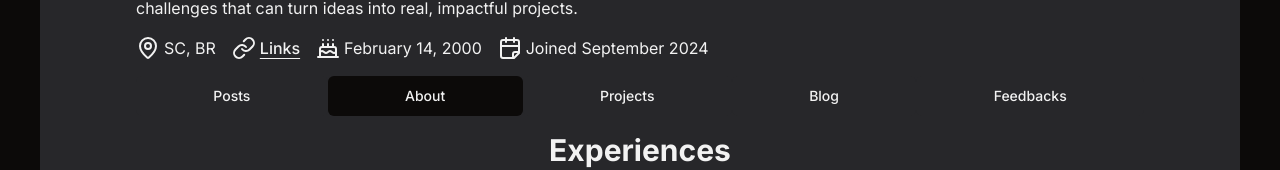
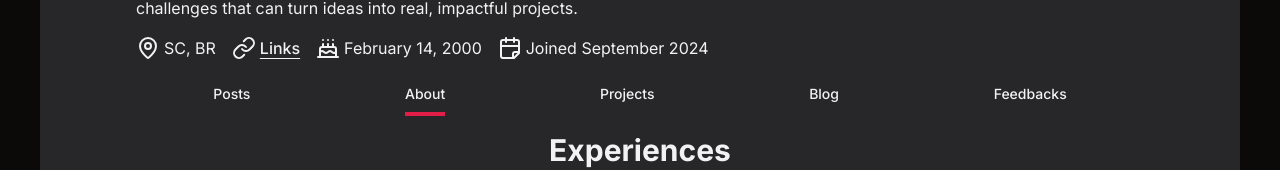
Before and after one commit to bretzke/my-website, a Next.js app: page /en/about in a window 1280 px wide. Shown: the part 584-754 px from the top of the page. Built offline with nearby package versions, Linux system fonts and the light colour scheme; no server answers; a web font is replaced by a local one.

Commit message:
Tab style changed

```diff
--- a/src/app/[locale]/about/page.tsx
+++ b/src/app/[locale]/about/page.tsx
@@ -7,9 +7,10 @@ import { companiesLogo, StaticPageProps } from "@/utils/constants";
 import Divider from "@/components/Divider";
 import { unstable_setRequestLocale } from "next-intl/server";
 import ListStacks from "./components/ListStacks";
-import { redirect } from "next/navigation";
 
-export const AboutPage = () => {
+export default function About({ params: { locale } }: StaticPageProps) {
+  unstable_setRequestLocale(locale);
+
   const translate = useTranslations("about");
 
   const convertTextToHTML = {
@@ -130,10 +131,4 @@ export const AboutPage = () => {
       />
     </section>
   );
-};
-
-export default function Page({ params: { locale } }: StaticPageProps) {
-  unstable_setRequestLocale(locale);
-
-  return <AboutPage />;
 }
--- a/src/app/[locale]/projects/page.tsx
+++ b/src/app/[locale]/projects/page.tsx
@@ -1,3 +1,6 @@
+import { projectsInfo, StaticPageProps } from "@/utils/constants";
+import { useTranslations } from "next-intl";
+import Link from "next/link";
 import { ReactNode } from "react";
 import {
   Card,
@@ -6,14 +9,13 @@ import {
   CardHeader,
   CardTitle,
 } from "@/components/ui/card";
-import { projectsInfo, StaticPageProps } from "@/utils/constants";
-import { useTranslations } from "next-intl";
 import Image from "next/image";
-import Link from "next/link";
 import { Button } from "@/components/ui/button";
 import { unstable_setRequestLocale } from "next-intl/server";
 
-export const ProjetcsPage = () => {
+export default function Projects({ params: { locale } }: StaticPageProps) {
+  unstable_setRequestLocale(locale);
+
   const translate = useTranslations("projects");
 
   const convertTextToHTML = {
@@ -78,10 +80,4 @@ export const ProjetcsPage = () => {
       ))}
     </section>
   );
-};
-
-export default function Projects({ params: { locale } }: StaticPageProps) {
-  unstable_setRequestLocale(locale);
-
-  return <ProjetcsPage />;
 }
--- a/src/app/[locale]/projetos/loading.tsx
+++ /dev/null
@@ -1,5 +0,0 @@
-import LoadingProjects from "../projects/loading";
-
-export default function Loading() {
-  return <LoadingProjects />;
-}
--- a/src/app/[locale]/projetos/page.tsx
+++ /dev/null
@@ -1,9 +0,0 @@
-import { StaticPageProps } from "@/utils/constants";
-import { unstable_setRequestLocale } from "next-intl/server";
-import { ProjetcsPage } from "../projects/page";
-
-export default function Page({ params: { locale } }: StaticPageProps) {
-  unstable_setRequestLocale(locale);
-
-  return <ProjetcsPage />;
-}
--- a/src/app/[locale]/sobre/loading.tsx
+++ /dev/null
@@ -1,5 +0,0 @@
-import LoadingAbout from "../about/loading";
-
-export default function Loading() {
-  return <LoadingAbout />;
-}
--- a/src/app/[locale]/sobre/page.tsx
+++ /dev/null
@@ -1,9 +0,0 @@
-import { unstable_setRequestLocale } from "next-intl/server";
-import { AboutPage } from "../about/page";
-import { StaticPageProps } from "@/utils/constants";
-
-export default function Page({ params: { locale } }: StaticPageProps) {
-  unstable_setRequestLocale(locale);
-
-  return <AboutPage />;
-}
--- a/src/components/LocaleSwitcher.tsx
+++ b/src/components/LocaleSwitcher.tsx
@@ -2,19 +2,25 @@ import { useLocale, useTranslations } from "next-intl";
 import { Button } from "./ui/button";
 import { useMemo } from "react";
 import Image from "next/image";
-import { usePathname } from "next/navigation";
+import { useParams, usePathname } from "next/navigation";
 import Link from "next/link";
+import prisma from "@/utils/db";
+import { routesPath } from "@/utils/path";
 
 export default function LocaleSwitcher() {
   const locale = useLocale();
+  const { post } = useParams();
   const nextLocale = useMemo(() => (locale === "pt" ? "en" : "pt"), [locale]);
   const translate = useTranslations("settingsModal");
   const currentPath = usePathname();
 
-  const redirectTo = useMemo(
-    () => currentPath.replace(`/${locale}`, `/${nextLocale}`),
-    [locale, nextLocale, currentPath]
-  );
+  const redirectTo = useMemo(() => {
+    if (post) {
+      return routesPath.blog(nextLocale);
+    }
+
+    return currentPath.replace(`/${locale}`, `/${nextLocale}`);
+  }, [locale, nextLocale, currentPath, post]);
 
   return (
     <div className="relative flex flex-col gap-1 items-center">
--- a/src/components/TabsApp.tsx
+++ b/src/components/TabsApp.tsx
@@ -30,23 +30,23 @@ export function TabsApp({ children }: TabsAppProps) {
       [
         {
           label: translate("posts"),
-          path: routesPath.home[locale],
+          path: routesPath.home(locale),
         },
         {
           label: translate("about"),
-          path: routesPath.about[locale],
+          path: routesPath.about(locale),
         },
         {
           label: translate("projects"),
-          path: routesPath.projects[locale],
+          path: routesPath.projects(locale),
         },
         {
           label: "Blog",
-          path: routesPath.blog[locale],
+          path: routesPath.blog(locale),
         },
         {
           label: translate("feedbacks"),
-          path: routesPath.feedbacks[locale],
+          path: routesPath.feedbacks(locale),
         },
       ] as MenuOptionProps[],
     [locale, translate]
@@ -65,15 +65,17 @@ export function TabsApp({ children }: TabsAppProps) {
           return (
             <Button
               key={option.path}
-              variant="default"
-              className={`grow max-sm:px-1 max-sm:py-3 text-foreground ${
-                selected
-                  ? "bg-background active:bg-background hover:bg-background"
-                  : "bg-secondary"
-              }`}
+              variant="ghost"
+              className={`grow max-sm:px-1 py-0 text-foreground hover:bg-background`}
               onClick={() => handleTabChange(option.path)}
             >
-              {option.label}
+              <span
+                className={`border-b-4 h-10 flex items-center ${
+                  selected ? "border-primary" : "border-transparent"
+                }`}
+              >
+                {option.label}
+              </span>
             </Button>
           );
         })}
--- a/src/utils/path.ts
+++ b/src/utils/path.ts
@@ -1,22 +1,7 @@
 export const routesPath = {
-  home: {
-    pt: "/pt",
-    en: "/en",
-  },
-  about: {
-    pt: "/pt/sobre",
-    en: "/en/about",
-  },
-  projects: {
-    pt: "/pt/projetos",
-    en: "/en/projects",
-  },
-  blog: {
-    pt: "/pt/blog",
-    en: "/en/blog",
-  },
-  feedbacks: {
-    pt: "/pt/feedbacks",
-    en: "/en/feedbacks",
-  },
+  home: (locale: string) => `/${locale}`,
+  about: (locale: string) => `/${locale}/about`,
+  projects: (locale: string) => `/${locale}/projects`,
+  blog: (locale: string) => `/${locale}/blog`,
+  feedbacks: (locale: string) => `/${locale}/feedbacks`,
 };
```
